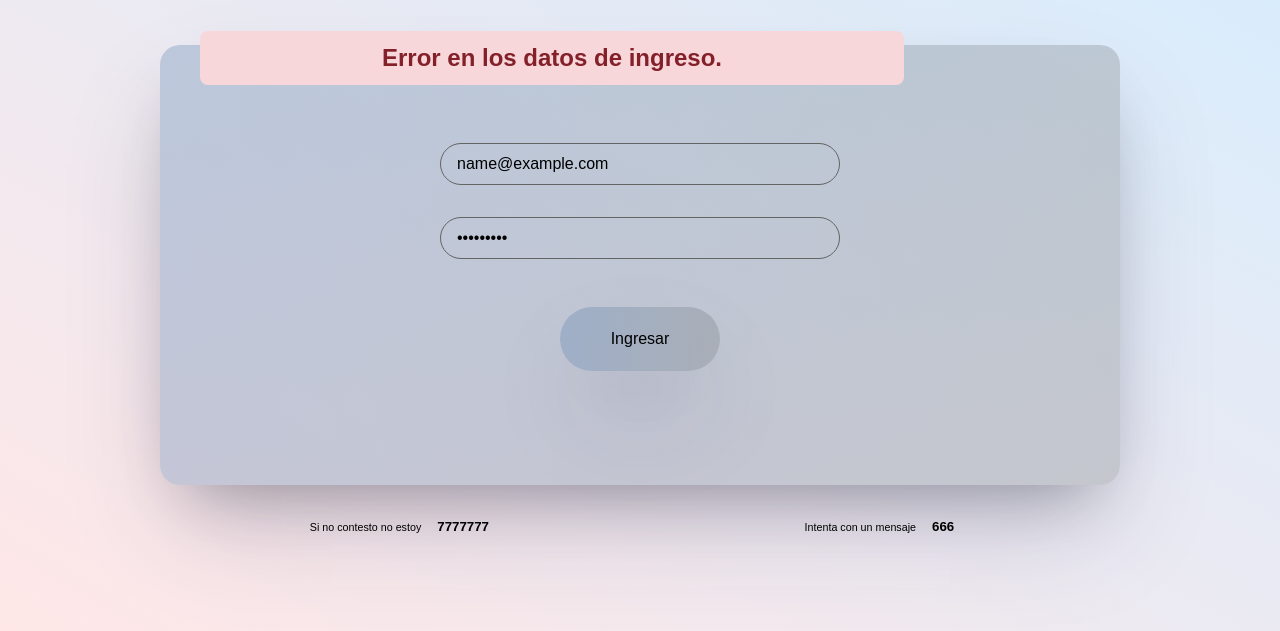
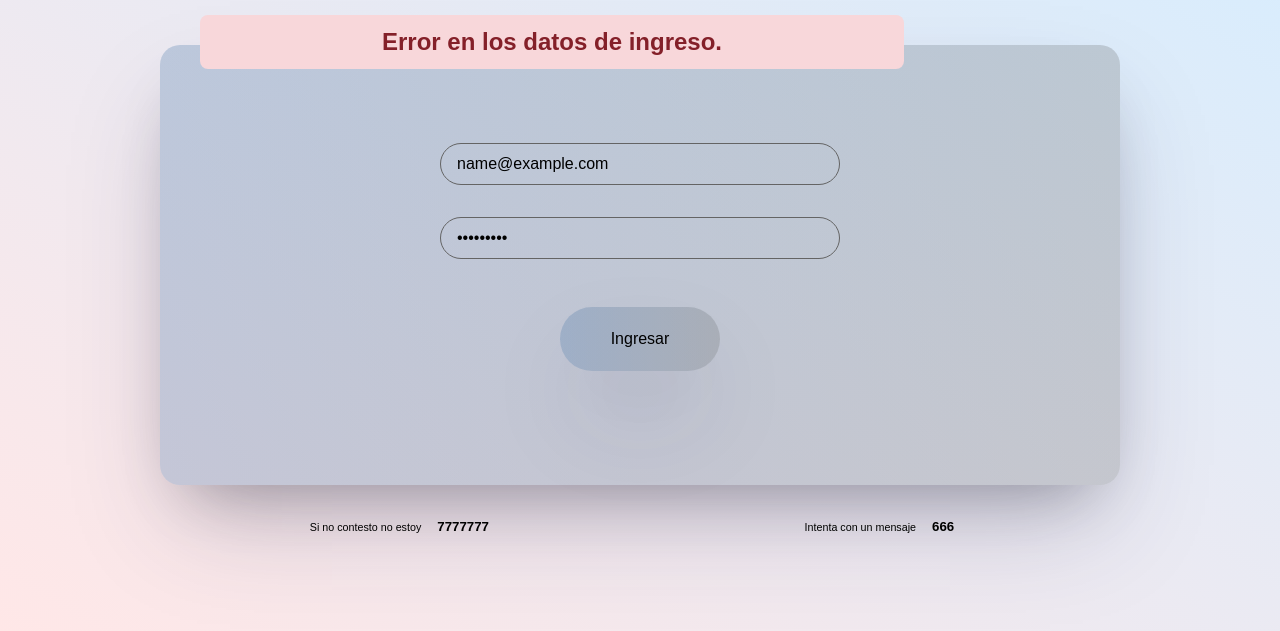
Before and after one commit to RicardoEscobarAngel/atm, a plain HTML site: page index.html in a window 1280 px wide. Both pictures are taken after typing "name@example.com", "Sample123" into the empty fields and a click on the button "Ingresar". Shown: the part 169-800 px from the top of the page. Drawn offline with Linux system fonts and the light colour scheme.

Commit message:
arreglo alert 2

```diff
--- a/styles/login.css
+++ b/styles/login.css
@@ -78,8 +78,7 @@ button:hover {
     text-align: center;
     position: absolute;
     display: inline-block;
-    top: 20%;
-    /* transform: translate(50% -50%); */
+    top: 18%;
 }
 
 .alert-success {
```
